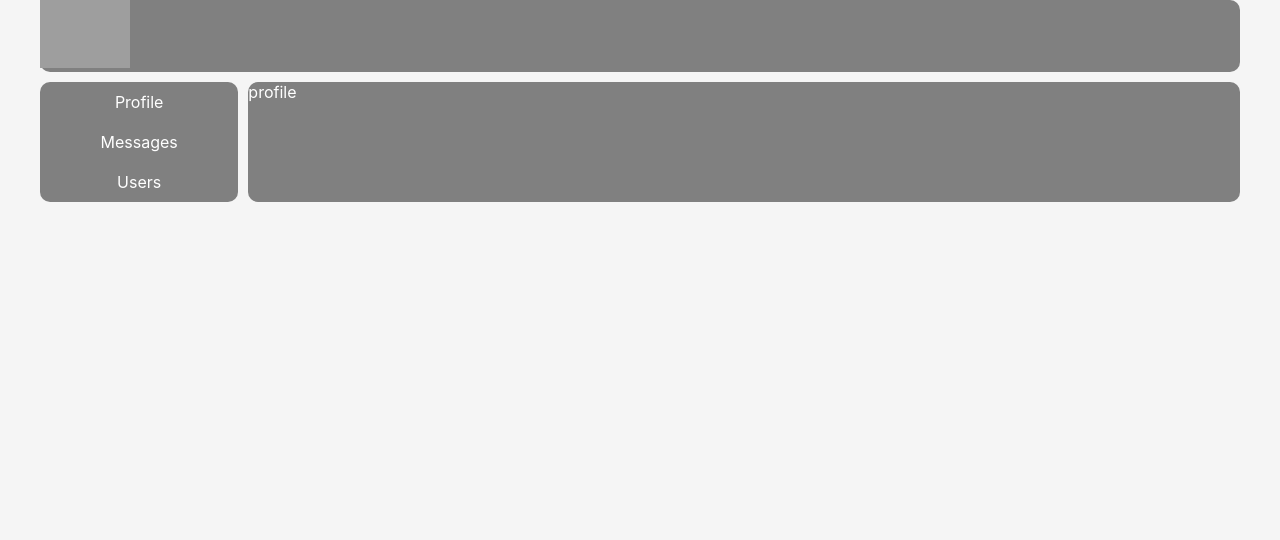
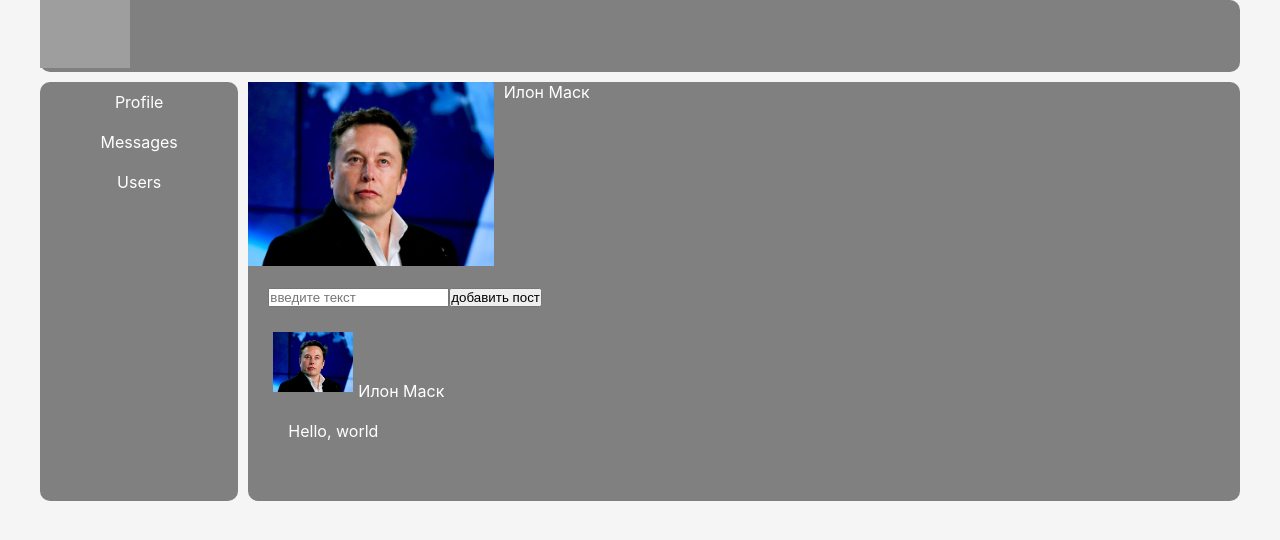
Before and after one commit to winded01/social-network, a React (Create React App) app: page / in a window 1280 px wide. Shown: the top 540 px of the page. Built offline with nearby package versions, Linux system fonts and the light colour scheme; grey boxes are pictures that could not be loaded.

Commit message:
add section profile

```diff
--- a/src/components/profile/Profile.js
+++ b/src/components/profile/Profile.js
@@ -1,8 +1,25 @@
 import React from 'react';
-import './profile.css'
+import './profile.css';
+import avatar from '../../img/Elon_mask.jpg';
+import avatar_mini from '../../img/Elon_Mask_small.jpg';
 function Profile() {
   return (
- <div className='profile'>profile</div>
+ <div className='profile'>
+  <div className='user'>
+    <img src={avatar_mini} />
+    <p>Илон Маск</p>
+  </div>
+  <div className='posts'>
+   <input placeholder='введите текст' />
+   <button>добавить пост</button>
+   <div className='post'>
+     <img src={avatar_mini} />
+     <span>Илон Маск</span>
+     <p>Hello, world</p>
+
+   </div>
+  </div>
+ </div>
   );
 }
 
--- a/src/components/profile/profile.css
+++ b/src/components/profile/profile.css
@@ -0,0 +1,23 @@
+.user{
+ display: grid;
+ grid-template-columns: 3fr 9fr;
+ grid-gap: 10px;
+}
+.user img{
+    width: 100%;
+}
+.posts{
+    margin: 10px;
+    padding: 10px;
+    border-radius: 10px;
+}
+.posts img{
+    width: 80px;
+    margin: 5px;
+}
+.post{
+ padding: 20px 0;
+}
+.post p{
+    margin: 20px;
+}
```
Also changed, not shown: src/img/Elon_Mask_small.jpg (added), src/img/Elon_mask.jpg (added).
